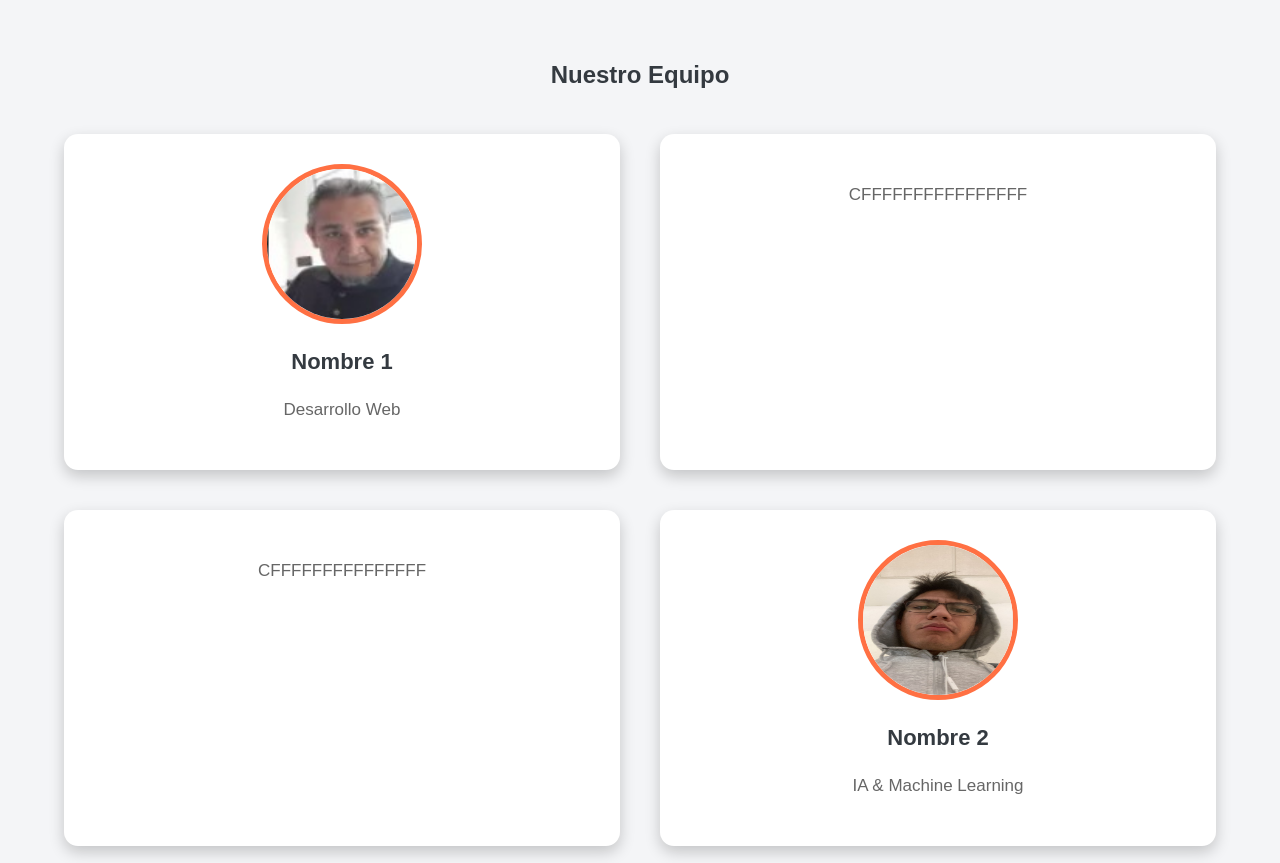
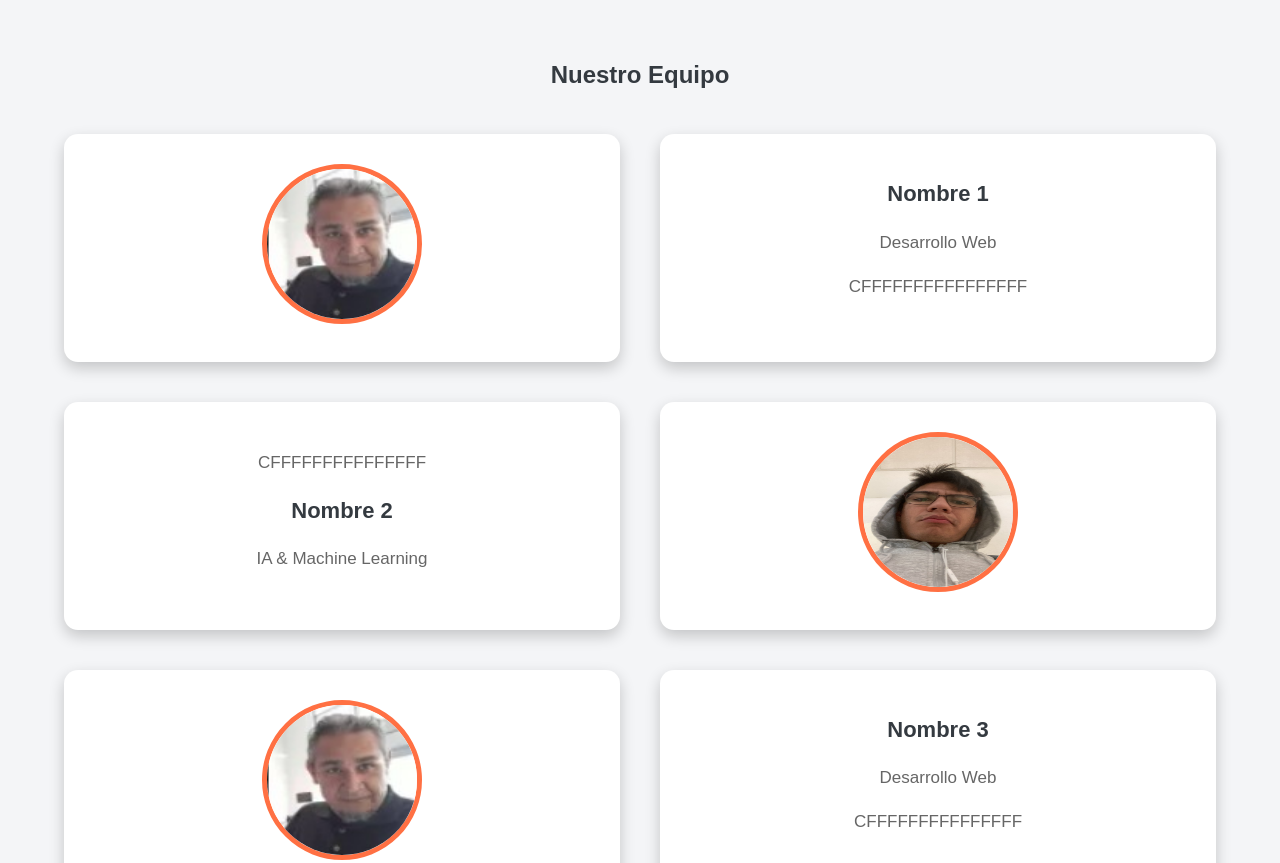
Before and after one commit to JJ5A/comales, a plain HTML site: page index.html in a window 1280 px wide. Shown: the part 1260-2123 px from the top of the page. Drawn offline with Linux system fonts and the light colour scheme.

Commit message:
Update index.html

```diff
--- a/index.html
+++ b/index.html
@@ -63,21 +63,23 @@
             <div class="team-grid">
                 <div class="team-member">
                     <img src="images/pancho.jpg" alt="Integrante 1">
+
+                </div>
+                <div class="team-member">
                     <h3>Nombre 1</h3>
                     <p>Desarrollo Web</p>
-                </div>
-                <div class="team-member">
                     <p>CFFFFFFFFFFFFFFFF</p>
                 </div>
             </div>
             <div class="team-grid">
                 <div class="team-member">
                     <p>CFFFFFFFFFFFFFFF</p>
+                    <h3>Nombre 2</h3>
+                    <p>IA & Machine Learning</p>
                 </div>
                 <div class="team-member">
                     <img src="images/ruben.jpeg" alt="Integrante 2">
-                    <h3>Nombre 2</h3>
-                    <p>IA & Machine Learning</p>
+
                 </div>
             </div>
             <div class="team-grid">
@@ -87,17 +89,20 @@
                     <p>Desarrollo Web</p>
                 </div>
                 <div class="team-member">
+                    <h3>Nombre 3</h3>
+                    <p>Desarrollo Web</p>
                     <p>CFFFFFFFFFFFFFFF</p>
                 </div>
             </div>
             <div class="team-grid">
                 <div class="team-member">
+                    <h3>Nombre 4</h3>
+                    <p>IA & Machine Learning</p>
                     <p>CFFFFFFFFFFFFFFF</p>
                 </div>
                 <div class="team-member">
                     <img src="images/ruben.jpeg" alt="Integrante 2">
-                    <h3>Nombre 4</h3>
-                    <p>IA & Machine Learning</p>
+
                 </div>
             </div>
         </div>
```
